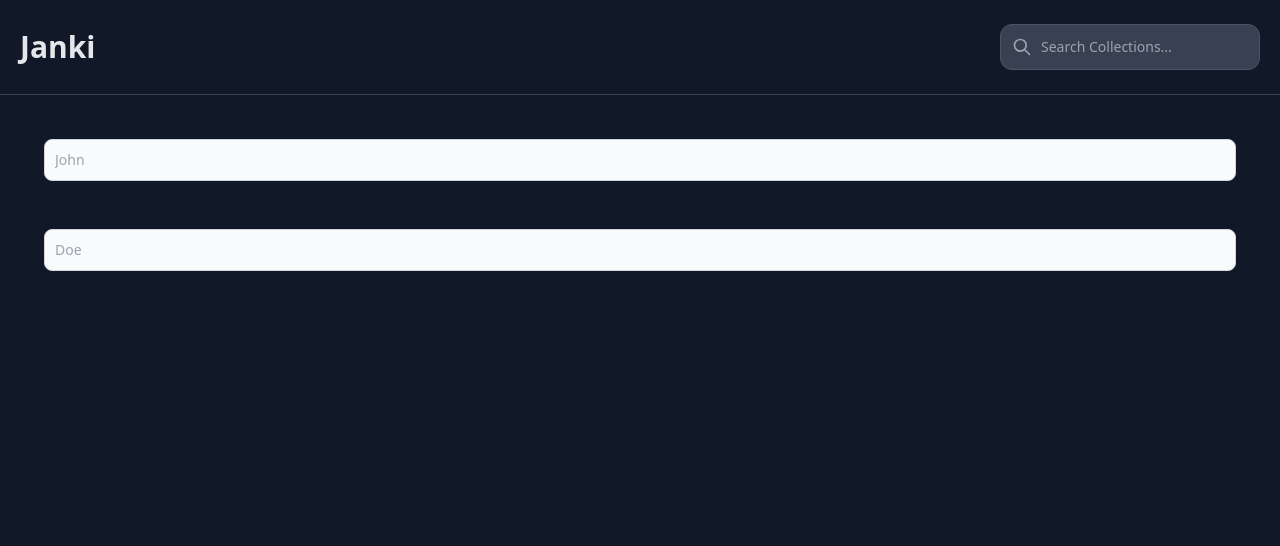
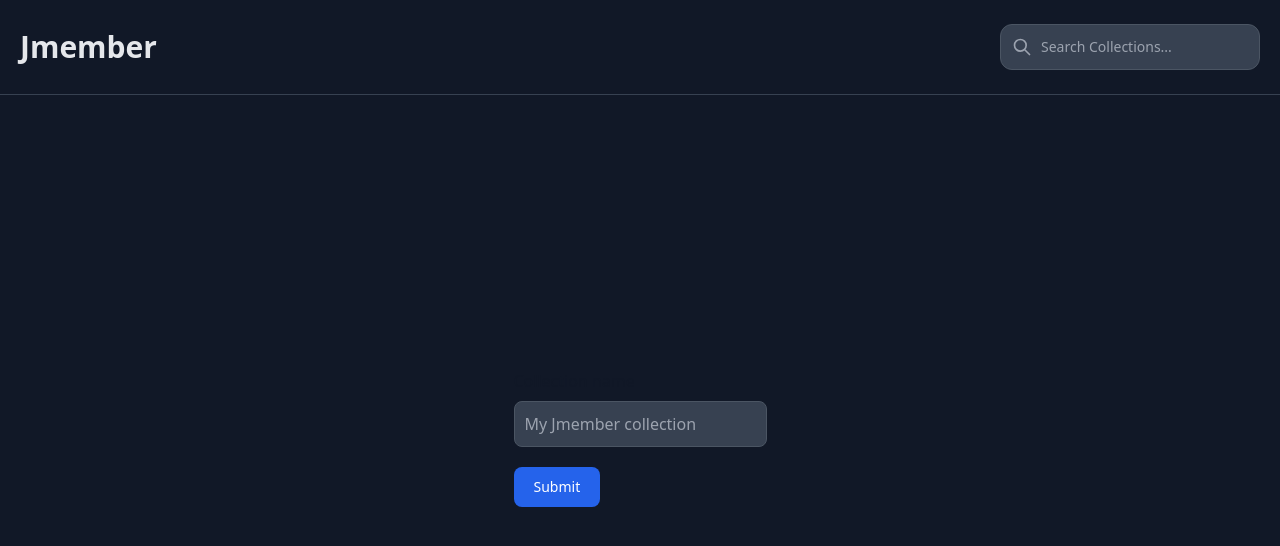
Before and after one commit to pqhung3007/jemember, a Next.js app: page /collection/new in a window 1280 px wide. Shown: the top 546 px of the page. Built offline with nearby package versions, Linux system fonts and the light colour scheme; no server answers.

Commit message:
CHANGE design

```diff
--- a/pages/firebase.ts
+++ b/firebase.ts
@@ -1,8 +1,5 @@
-// Import the functions you need from the SDKs you need
 import { initializeApp } from "firebase/app";
 import { getFirestore } from "firebase/firestore";
-// TODO: Add SDKs for Firebase products that you want to use
-// https://firebase.google.com/docs/web/setup#available-libraries
 
 // Your web app's Firebase configuration
 const firebaseConfig = {
@@ -11,7 +8,7 @@ const firebaseConfig = {
   projectId: process.env.NEXT_PUBLIC_REACT_APP_PROJECT_ID,
   storageBucket: process.env.NEXT_PUBLIC_REACT_APP_STORAGE_BUCKET,
   messagingSenderId: process.env.NEXT_PUBLIC_REACT_APP_MESSAGING_SENDER_ID,
-  appId: process.env.NEXT_PUBLIC_REACT_APP_APP_ID
+  appId: process.env.NEXT_PUBLIC_REACT_APP_APP_ID,
 };
 
 // Initialize Firebase
--- a/package.json
+++ b/package.json
@@ -9,9 +9,11 @@
     "lint": "next lint"
   },
   "dependencies": {
+    "@react-query-firebase/firestore": "^1.0.0-dev.7",
     "@types/node": "18.11.9",
     "@types/react": "18.0.25",
     "@types/react-dom": "18.0.8",
+    "dotenv": "^16.0.3",
     "dotenv-webpack": "^8.0.1",
     "firebase": "^9.13.0",
     "next": "13.0.2",
--- a/pages/collection/[id].tsx
+++ b/pages/collection/[id].tsx
@@ -1,22 +1,40 @@
+import { collection, DocumentData, getDocs, query, where } from "firebase/firestore";
 import { useRouter } from "next/router";
+import { useEffect, useReducer, useState } from "react";
+import { db } from '../../firebase';
+import Flashcard from "../components/Flashcard";
 import Header from "../components/Header";
-import { db } from '../firebase';
-import { collection, query, orderBy, where } from "firebase/firestore";
-import { useCollectionData } from 'react-firebase-hooks/firestore';
-import Flashcard, { FlashCard } from "../components/Flashcard";
-import { useState } from "react";
 
 export default function Lesson() {
   const router = useRouter()
-  const { id } = router.query
-  const messagesRef = collection(db, 'card');
-  const q = query(messagesRef, where("collection_id", "==", "9d3LwC54Htqjmt0NO8S5"));
+  const cardRef = collection(db, 'card');
   const [index, setIndex] = useState(0);
 
-  const [collections] = useCollectionData(q);
+  const [collections, setCollections] = useState([] as DocumentData[]);
 
-  let isPrevButtonDisabled = index <= 0 ? "bg-gray-700" : "bg-blue-700";
-  let isNextButtonDisabled = index >= (collections == null ? 0 : collections.length) - 1 ? "bg-gray-700" : "bg-blue-700";
+  const [, forceUpdate] = useReducer(x => x + 1, 0);
+
+  const fetch = async (id: string) => {
+    const docSnap = await getDocs(query(cardRef, where("collection_id", "==", id)));
+    return docSnap.docs;
+  }
+
+  useEffect(() => {
+    if (router.isReady) {
+      const id = router.query.id
+      fetch(id as string).then(
+        data => {
+          setCollections(data.map(data => data.data()));
+          forceUpdate();
+        }
+      )
+    }
+  }, [router.isReady]);
+
+  let isPrevButtonDisabled = index <= 0 ? "bg-gray-700 cursor-not-allowed" : "bg-blue-700 cursor-pointer";
+  let isNextButtonDisabled = index >= (collections == null ? 1 : collections.length) - 1 ? "bg-gray-700 cursor-not-allowed" : "bg-blue-700 cursor-pointer";
+
+  let percent = (index + 1) * 100 / (collections == null ? 1 : collections.length) + "%";
 
   const next = () => {
     if (index < (collections == null ? 0 : collections.length) - 1) {
@@ -33,6 +51,7 @@ export default function Lesson() {
   return (
     <div className="bg-gray-900 text-gray-200 min-h-screen">
       <Header />
+      <div className="">
         <div className="max-w-[1500px] px-5 py-6 mx-auto flex items-center justify-center gap-10">
           <div className={`inline-block cursor-pointer px-5 py-3 ${isPrevButtonDisabled} rounded-xl`} onClick={prev}>
             <svg xmlns="http://www.w3.org/2000/svg" fill="none" viewBox="0 0 24 24" strokeWidth={1.5} stroke="currentColor" className="w-6 h-6">
@@ -40,8 +59,9 @@ export default function Lesson() {
             </svg>
           </div>
 
+
           {collections &&
-          <Flashcard {...collections[index] as FlashCard} />
+            <Flashcard info={collections[index]} />
           }
 
           <div className={`inline-block cursor-pointer px-5 py-3 ${isNextButtonDisabled} rounded-xl`}
@@ -52,5 +72,11 @@ export default function Lesson() {
           </div>
         </div>
       </div>
+      <div className="max-w-[1500px] px-5 py-6 mx-auto">
+        <div className="w-full bg-gray-200 rounded-full h-2.5 dark:bg-gray-700">
+          <div className="bg-blue-600 h-2.5 rounded-full" style={{ width: percent }}></div>
+        </div>
+      </div>
+    </div >
   )
 }
--- a/pages/collection/new.tsx
+++ b/pages/collection/new.tsx
@@ -1,16 +1,41 @@
+import { addDoc, collection, serverTimestamp } from "firebase/firestore";
+import { useState } from 'react';
+import { db } from '../../firebase';
 import Header from "../components/Header";
 
 export default function NewCollection() {
+
+  const collectionRef = collection(db, 'collection');
+  const [formValue, setFormValue] = useState('');
+
+  const sendMessage = async (e: any) => {
+    e.preventDefault();
+
+    await addDoc(collectionRef, {
+      name: formValue,
+      created: serverTimestamp(),
+    });
+
+    setFormValue('');
+  }
+
+
   return (
-    <div className="bg-gray-900 text-gray-200 min-h-screen">
+    <div className="bg-gray-900 text-gray-200 min-h-screen flex flex-col">
       <Header />
-      <div className="max-w-[1500px] p-5 mx-auto">
-        <div className="p-6">
-          <input type="text" id="first_name" className="bg-gray-50 border border-gray-300 text-gray-900 text-sm rounded-lg focus:ring-blue-500 focus:border-blue-500 block w-full p-2.5 dark:bg-gray-700 dark:border-gray-600 dark:placeholder-gray-400 dark:text-white dark:focus:ring-blue-500 dark:focus:border-blue-500" placeholder="John" required/>
-        </div>
-        <div className="p-6">
-          <input type="text" id="last_name" className="bg-gray-50 border border-gray-300 text-gray-900 text-sm rounded-lg focus:ring-blue-500 focus:border-blue-500 block w-full p-2.5 dark:bg-gray-700 dark:border-gray-600 dark:placeholder-gray-400 dark:text-white dark:focus:ring-blue-500 dark:focus:border-blue-500" placeholder="Doe" required/>
-        </div>
+      <div className="max-w-[1500px] p-5 mx-auto flex justify-center items-center grow">
+        <form className="p-6" onSubmit={sendMessage}>
+          <label className="block mb-2 font-medium text-gray-900 dark:text-gray-300">Collection name</label>
+          <input
+            type="text"
+            id="name"
+            className="border text-gray-900 rounded-lg block w-full p-2.5 bg-gray-700 border-gray-600 placeholder-gray-400 text-white focus:ring-blue-500 ring-0" placeholder="My Jmember collection"
+            required
+            value={formValue}
+            onChange={(e) => setFormValue(e.target.value)}
+          />
+          <button type="submit" className="text-white focus:ring-4 focus:outline-none font-medium rounded-lg text-sm w-full sm:w-auto px-5 py-2.5 my-5 text-center bg-blue-600 hover:bg-blue-700 focus:ring-blue-800" disabled={!formValue}>Submit</button>
+        </form>
       </div>
     </div>
   )
--- a/pages/components/Card.tsx
+++ b/pages/components/Card.tsx
@@ -7,12 +7,18 @@ export interface CollectionCard {
 }
 
 export default function Card({ id, name, created }: CollectionCard) {
-  return (<a href={`/collection/${id}`} className="rounded-2xl px-4 py-8 bg-gray-800 hover:bg-gray-700">
-    <p>
-      {name}
-    </p>
-    <p className="text-gray-500">
-      {new Date(created.seconds).toLocaleTimeString()}
-    </p>
-  </a>)
+
+  let shadow = "shadow-[10px_-10px_0_-3px_var(--background),10px_-10px_var(--green),20px_-20px_0_-3px_var(--background),20px_-20px_var(--yellow),30px_-30px_0_-3px_var(--background),30px_-30px_var(--orange),40px_-40px_0_-3px_var(--background),40px_-40px_var(--red)]"
+
+  return (
+    <a href={`/collection/${id}`} className="rounded-2xl px-4 py-8 bg-gray-800 hover:bg-gray-700"
+    >
+      <p className="text-xl font-semibold">
+        {name}
+      </p>
+      <p className="text-gray-500 pt-2">
+        {new Date(created.seconds).toLocaleTimeString()}
+      </p>
+    </a>
+  )
 }
--- a/pages/components/Flashcard.tsx
+++ b/pages/components/Flashcard.tsx
@@ -1,23 +1,21 @@
-import { Timestamp } from "firebase/firestore";
+import { DocumentData, QueryDocumentSnapshot, Timestamp } from "firebase/firestore";
 import styles from "../../styles/Flashcard.module.css";
 
-export interface FlashCard {
-  answer: string,
-  collection_id: string,
-  question: string,
+interface S {
+  info: DocumentData
 }
 
-export default function Flashcard(info: FlashCard): JSX.Element {
+export default function Flashcard(props: S): JSX.Element {
   return (
     <div className={styles["flip-card"]}>
       <div className={styles["flip-card-inner"]}>
         <div className={styles["flip-card-front"]}>
           <p>
-            {info.question}
+            {props.info?.question}
           </p>
         </div>
         <div className={styles["flip-card-back"]}>
-          <p>{info.answer}</p>
+          <p>{props.info?.answer}</p>
         </div>
       </div>
     </div>
--- a/pages/components/Header.tsx
+++ b/pages/components/Header.tsx
@@ -2,7 +2,7 @@ export default function Header() {
   return (
     <div className="border-b border-gray-700">
       <div className="max-w-[1500px] px-5 py-6 mx-auto flex items-center justify-between">
-        <h1 className="text-3xl font-semibold"><a href="/">Janki</a></h1>
+        <h1 className="text-3xl font-semibold"><a href="/">Jmember</a></h1>
         <form>
           <div className="relative">
             <div className="flex absolute inset-y-0 left-0 items-center pl-3 pointer-events-none">
--- a/pages/index.tsx
+++ b/pages/index.tsx
@@ -1,20 +1,33 @@
-import { db } from './firebase';
-import { collection, query, orderBy, limit } from "firebase/firestore";
-import { useCollectionData } from 'react-firebase-hooks/firestore';
+import { collection, limit, orderBy, query } from "firebase/firestore";
+import { useCollection } from 'react-firebase-hooks/firestore';
+import { db } from '../firebase';
 import Card from './components/Card';
 import Header from './components/Header';
 export default function Home() {
 
   const messagesRef = collection(db, 'collection');
   const q = query(messagesRef, orderBy('created'), limit(25));
-
-  const [collections] = useCollectionData(q);
+  const [datas] = useCollection(q);
 
   return (
     <div className="bg-gray-900 text-gray-200 min-h-screen">
       <Header />
-      <div className="max-w-[1500px] px-5 py-6 mx-auto grid grid-cols-[repeat(auto-fill,minmax(250px,1fr))] gap-8">
-        {collections?.map(collection => <Card id={collection.id} name={collection.name} created={collection.created} />)}
+      <div className="max-w-[1200px] px-5 py-6 mx-auto grid grid-cols-[repeat(auto-fill,minmax(250px,1fr))] gap-8">
+        {datas?.docs.map(collection =>
+          <Card
+            key={collection.id}
+            id={collection.id}
+            name={collection.data().name}
+            created={collection.data().created}
+          />
+        )}
+        <a href="/collection/new" className="rounded-2xl px-4 py-8 bg-gray-800 hover:bg-blue-400/40 flex justify-center items-center">
+          <p>
+            <svg xmlns="http://www.w3.org/2000/svg" fill="none" viewBox="0 0 24 24" stroke-width="1.5" stroke="currentColor" className="text-blue-500 w-6 h-6">
+              <path stroke-linecap="round" stroke-linejoin="round" d="M12 4.5v15m7.5-7.5h-15" />
+            </svg>
+          </p>
+        </a>
       </div>
     </div>
   )
--- /dev/null
+++ b/styles/Card.module.css
@@ -0,0 +1,6 @@
+.card{
+   box-shadow: 10px -10px 0 -3px var(--background), 10px -10px var(--green),
+        20px -20px 0 -3px var(--background), 20px -20px var(--yellow),
+        30px -30px 0 -3px var(--background), 30px -30px var(--orange),
+        40px -40px 0 -3px var(--background), 40px -40px var(--red);
+}
```
Also changed, not shown: 1 other file (tests, documents, lock files or other folders). Lines whose indentation alone changed are shown as unchanged.
